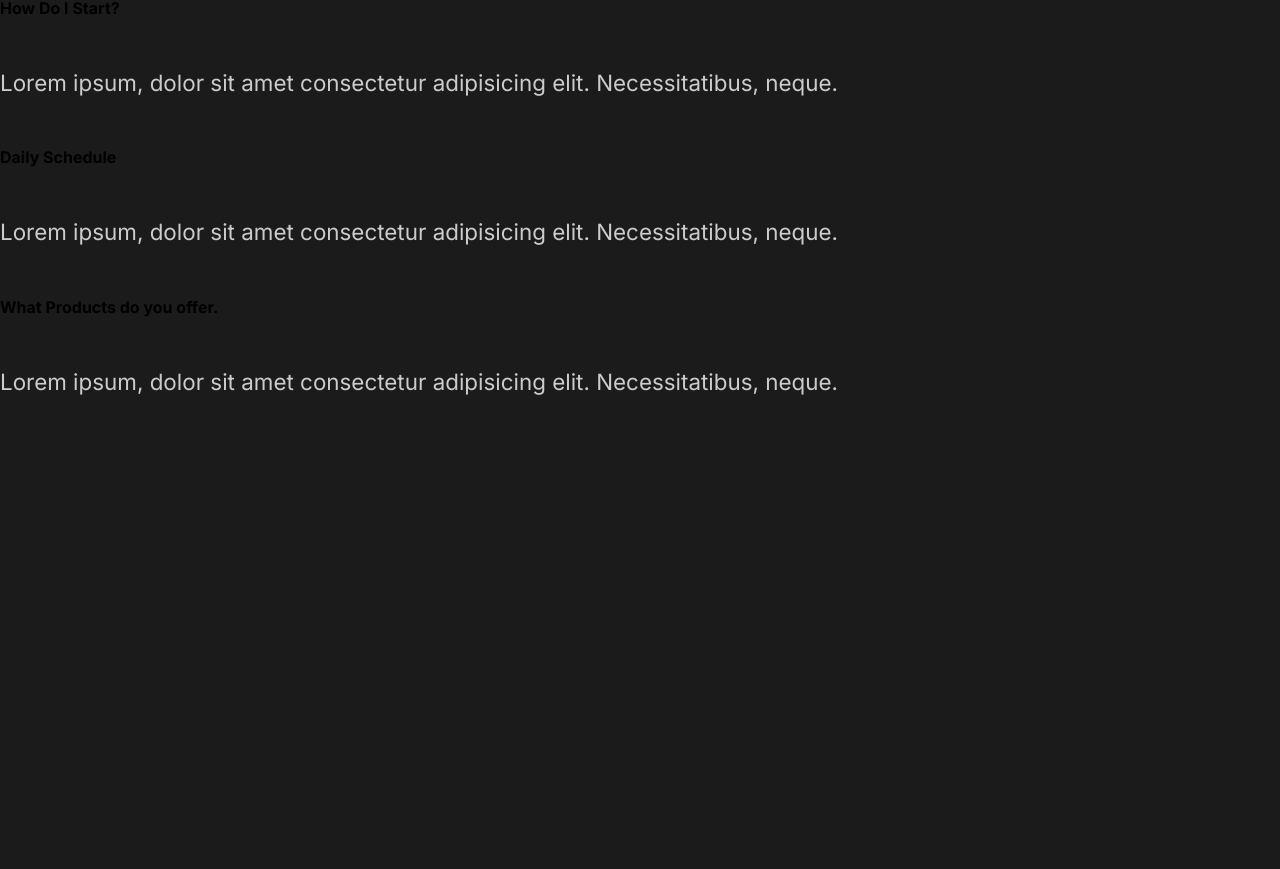
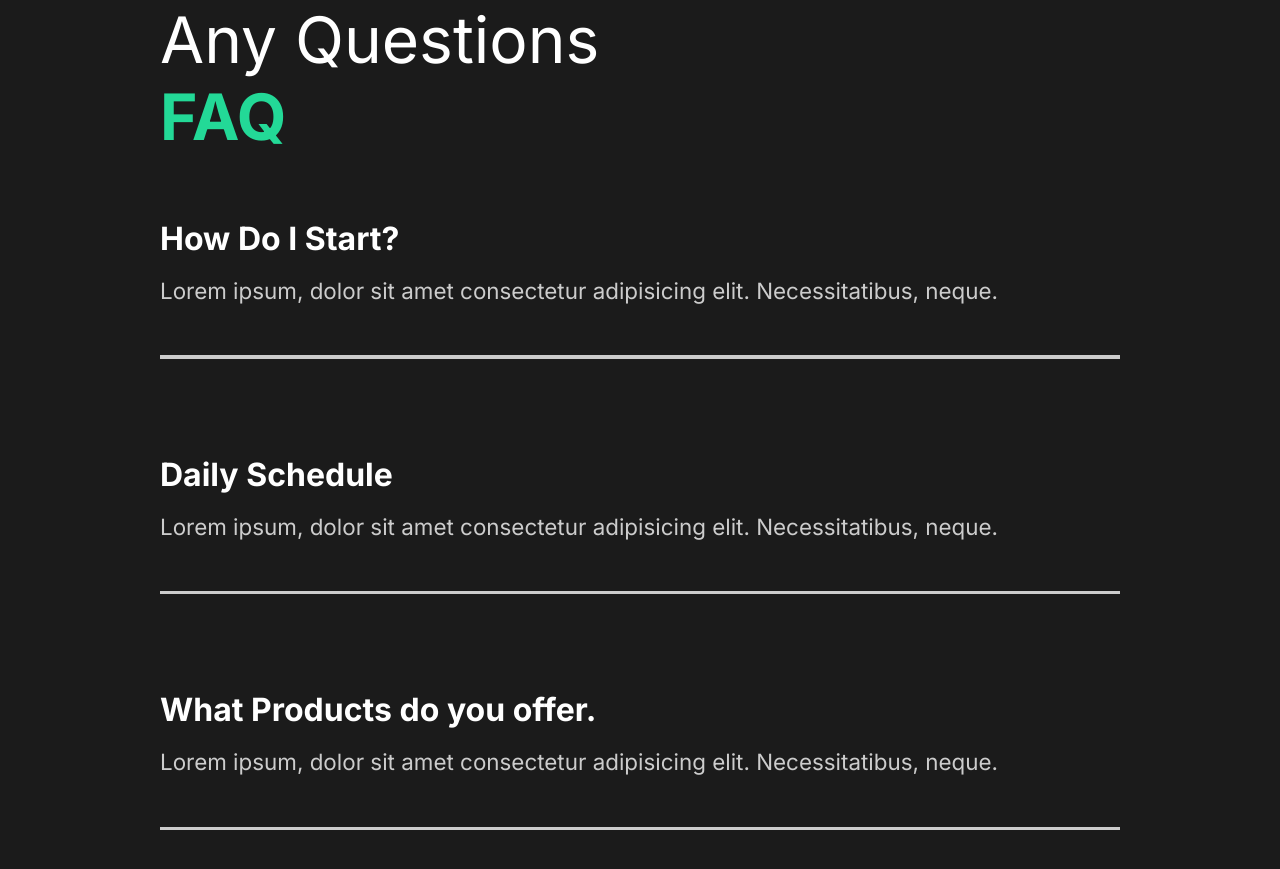
Before and after one commit to Santiagospinai7/Portafolio, a React (Create React App) app: page / in a window 1280 px wide. Shown: the part 2307-3176 px from the top of the page. Before the commit the page ends 2754 px from the top, so only its background shows below. Built offline with nearby package versions, Linux system fonts and the light colour scheme.

Commit message:
Styling Faq Section

```diff
--- a/src/components/FaqSection.js
+++ b/src/components/FaqSection.js
@@ -1,8 +1,10 @@
 import React from 'react';
+import styled from 'styled-components';
+import { About } from '../styles';
 
 const FaqSection = () => {
     return (
-        <div className="faq">
+        <Faq>
             <h2>Any Questions <span>FAQ</span></h2>
             <div className="question">
                 <h4>How Do I Start?</h4>
@@ -11,6 +13,7 @@
                         Necessitatibus, neque.
                     </p>
                 </div>
+                <div className="faq-line"></div>
             </div>
 
             <div className="question">
@@ -20,6 +23,7 @@
                         Necessitatibus, neque.
                     </p>
                 </div>
+                <div className="faq-line"></div>
             </div>
 
             <div className="question">
@@ -29,9 +33,33 @@
                         Necessitatibus, neque.
                     </p>
                 </div>
+                <div className="faq-line"></div>
             </div>
-        </div>
+        </Faq>
     )
 };
 
+const Faq = styled(About)`
+    display: block;
+    span {
+        display: block;
+    }
+    h2{
+        padding-bottom: 2rem;
+        font-weight: lighter;
+    }
+    .faq-line{
+        background: #cccccc;
+        height: 0.2rem;
+        margin: 2rem 0rem;
+        width: 100%;
+    }
+    .question{
+        padding: 2rem 0rem;
+        p {
+            padding: 1rem 0rem;
+        }
+    }
+`;
+
 export default FaqSection;
--- a/src/components/GlobalStyle.js
+++ b/src/components/GlobalStyle.js
@@ -44,6 +44,7 @@
 h4
 {
     font-weight: bold;
+    font-size: 2rem;
 }
 
 a
```
